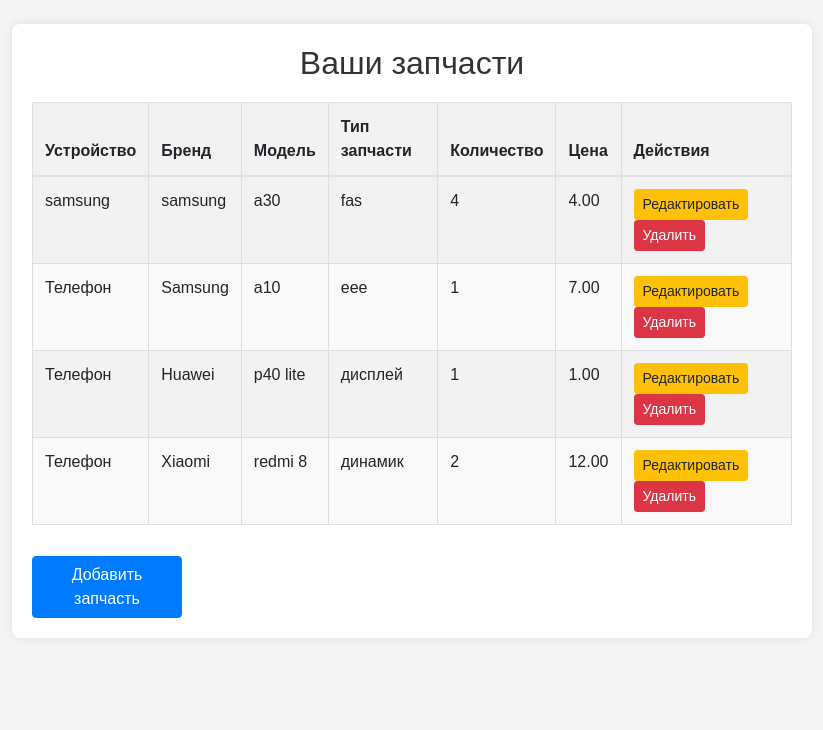
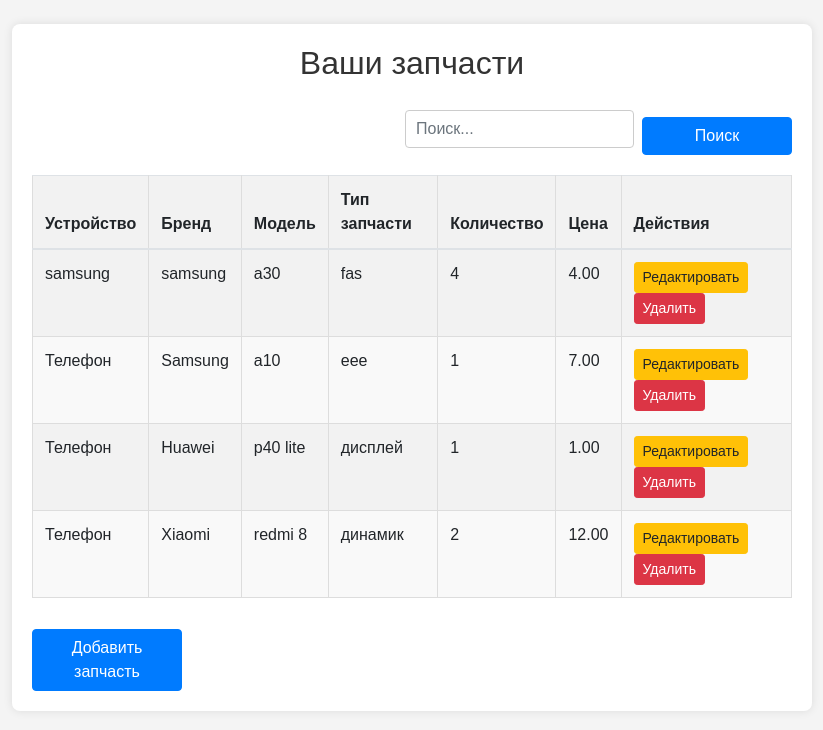
Before and after one commit to yur1on/sclad3, a Django app: page /warehouse/ in a window 1280 px wide. Shown: the part 56-786 px from the top of the page, without its empty margins (228-1051 px from the left). Run offline with Django 4.2, Linux system fonts and the light colour scheme; a user stored in the database is signed in; data comes from the database, SQL or seed files in the repository; some libraries are stand-ins or nearby versions.

Commit message:
Добавил новый функционал склада (поиск)

```diff
--- a/myproject/static/css/styles.css
+++ b/myproject/static/css/styles.css
@@ -123,3 +123,15 @@
 .btn-secondary {
     margin-top: 15px;
 }
+
+/* Пример стиля для формы поиска */
+.form-inline {
+    display: flex;
+    justify-content: flex-end;
+    margin-bottom: 1rem;
+}
+
+.form-control {
+    width: auto;
+    margin-right: 0.5rem;
+}
--- a/myproject/warehouse/templates/warehouse/warehouse.html
+++ b/myproject/warehouse/templates/warehouse/warehouse.html
@@ -2,6 +2,14 @@
 {% block title %}Склад{% endblock %}
 {% block content %}
     <h2>Ваши запчасти</h2>
+
+    <!-- Форма поиска -->
+    <form method="get" class="form-inline mb-3">
+        <input type="text" name="q" class="form-control mr-2" placeholder="Поиск..." value="{{ query }}">
+        <button type="submit" class="btn btn-primary">Поиск</button>
+    </form>
+
+    <!-- Таблица запчастей -->
     <table class="table table-striped">
         <thead>
             <tr>
@@ -28,8 +36,13 @@
                     <a href="{% url 'delete_part' part.id %}" class="btn btn-sm btn-danger">Удалить</a>
                 </td>
             </tr>
+            {% empty %}
+            <tr>
+                <td colspan="7">Запчасти не найдены</td>
+            </tr>
             {% endfor %}
         </tbody>
     </table>
+
     <a href="{% url 'add_part' %}" class="btn btn-primary">Добавить запчасть</a>
 {% endblock %}
--- a/myproject/warehouse/views.py
+++ b/myproject/warehouse/views.py
@@ -5,7 +5,11 @@
 from django.shortcuts import render, redirect, get_object_or_404
 from .models import Part
 from django.contrib.auth.decorators import login_required
-
+from django.db.models import Q
+from django.shortcuts import render, redirect
+from .forms import PartForm
+from .models import Part
+from django.contrib.auth.decorators import login_required
 
 def home(request):
     return render(request, 'warehouse/home.html')
@@ -31,12 +35,25 @@
     return render(request, 'warehouse/login.html')
 
 
+
+
 @login_required
 def warehouse_view(request):
     if not request.user.is_authenticated:
         return redirect('login')
+
+    query = request.GET.get('q', '')
     parts = Part.objects.filter(user=request.user)
-    return render(request, 'warehouse/warehouse.html', {'parts': parts})
+
+    if query:
+        parts = parts.filter(
+            Q(device__icontains=query) |
+            Q(brand__icontains=query) |
+            Q(model__icontains=query) |
+            Q(part_type__icontains=query)
+        )
+
+    return render(request, 'warehouse/warehouse.html', {'parts': parts, 'query': query})
 
 
 @login_required
```
